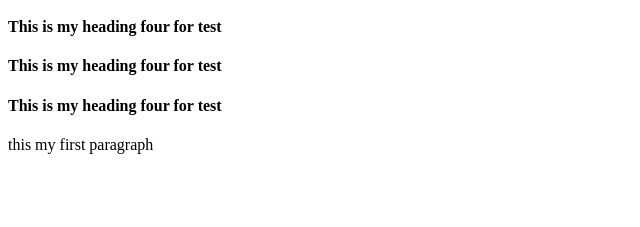
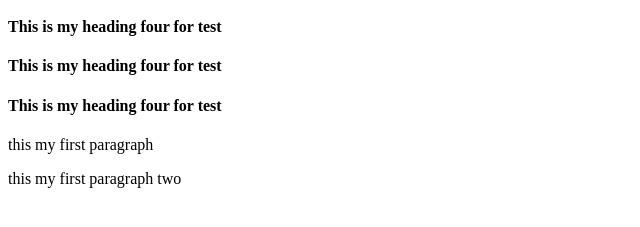
Before and after one commit to muttakin1991/my-fisrt-website, a plain HTML site: page index.html in a window 1280 px wide. Shown: the part 105-332 px from the top of the page, without its empty margins (0-640 px from the left). Drawn offline with Linux system fonts and the light colour scheme.

Commit message:
learned github

```diff
--- a/index.html
+++ b/index.html
@@ -15,4 +15,5 @@
         <h4>This is my heading four for test</h4>
 
         <p>this my first paragraph</p>
+        <p>this my first paragraph two</p>
 </body>
```
